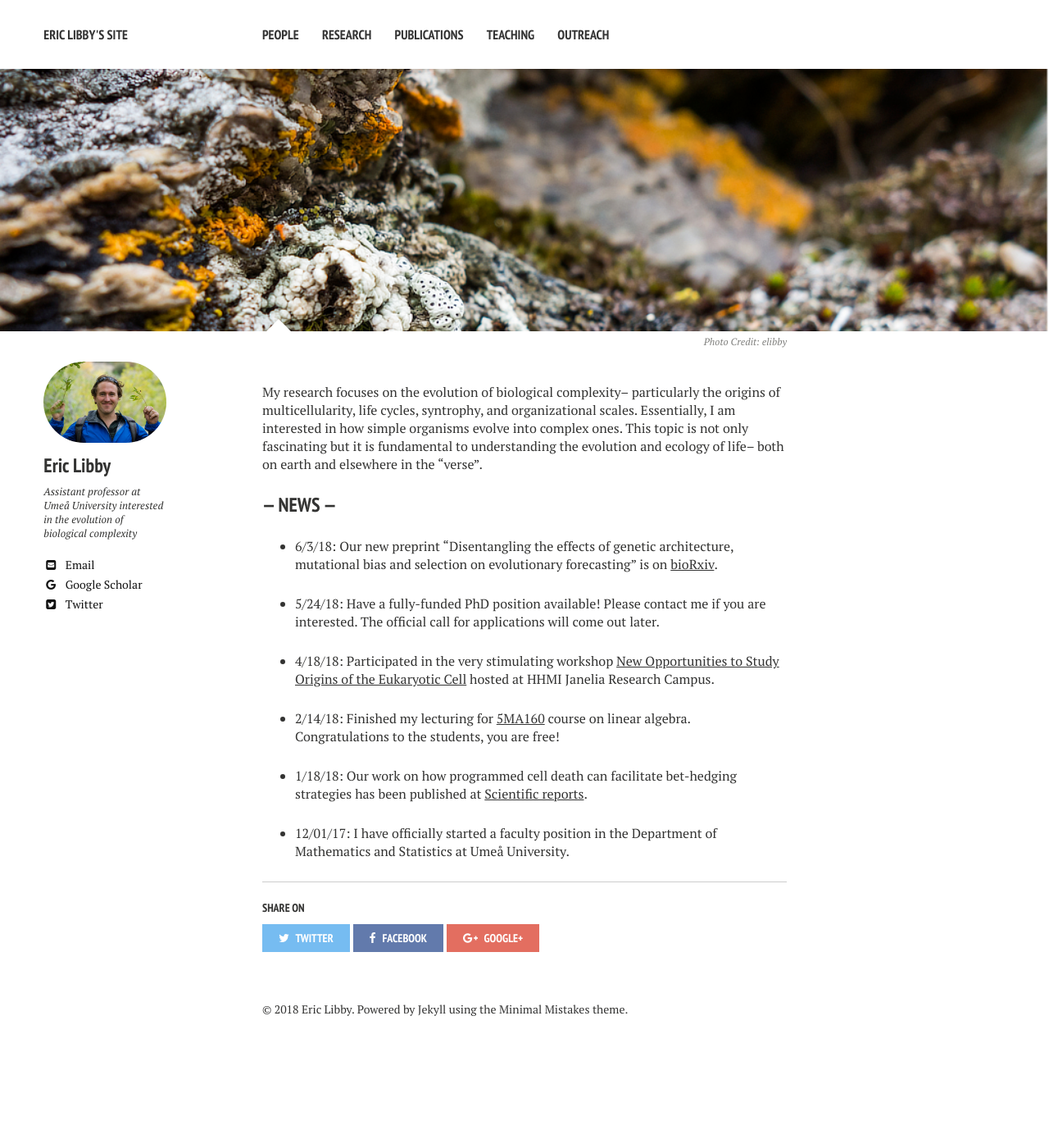
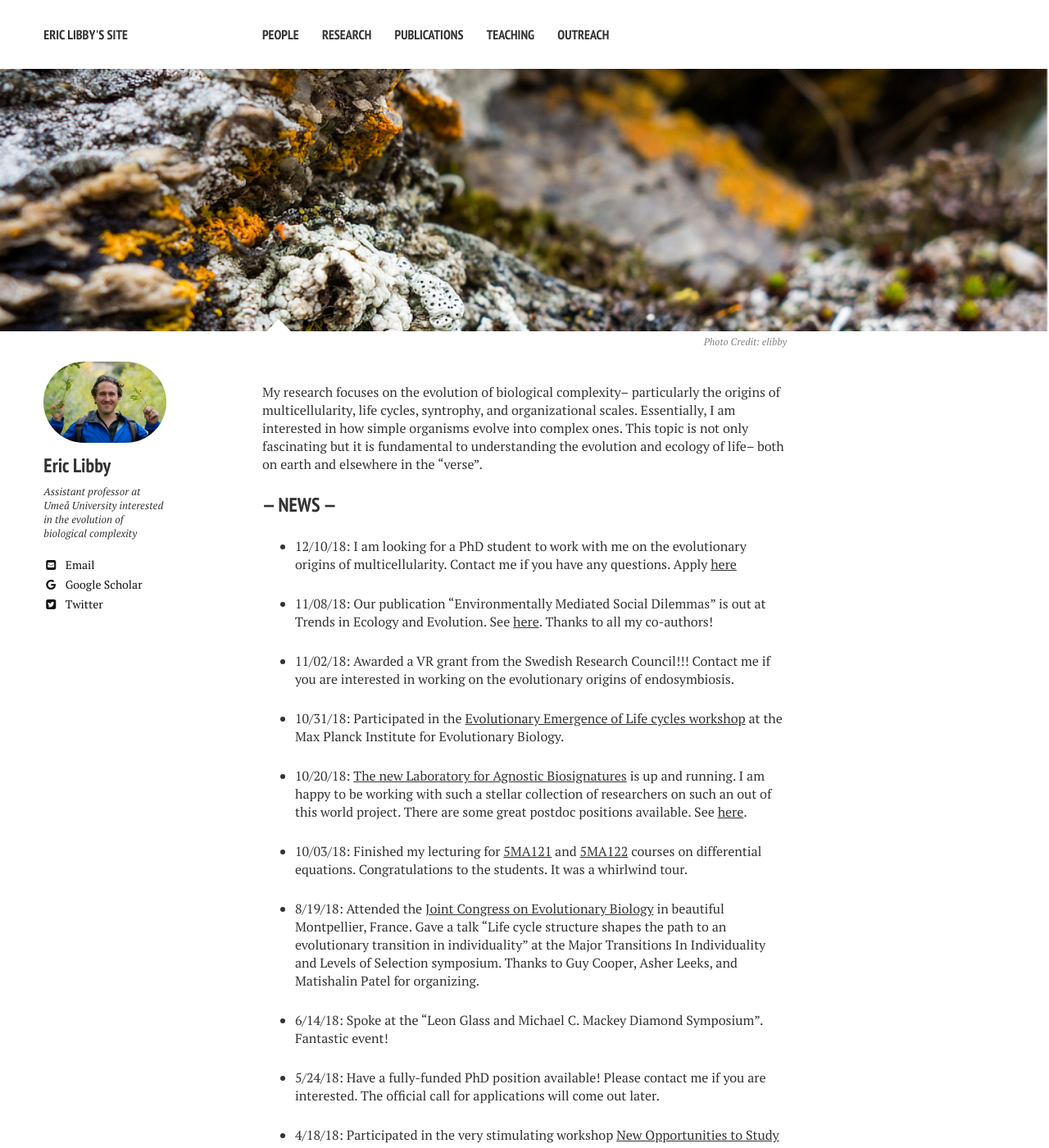
Before and after one commit to ericlibby/oldweb, a Jekyll site: the page built from index.md, in a window 1280 px wide and 1400 px high. Shown: the whole window at 82% size. Built offline with Jekyll 4.4.1, drawn with Linux system fonts in a browser that asks for light colours; nearby versions of some CDN libraries.

Commit message:
Updated dec 11

```diff
--- a/index.md
+++ b/index.md
@@ -10,7 +10,21 @@ image:
 My research focuses on the evolution of biological complexity-- particularly the origins of multicellularity, life cycles, syntrophy, and organizational scales. Essentially, I am interested in how simple organisms evolve into complex ones. This topic is not only fascinating but it is fundamental to understanding the evolution and ecology of life-- both on earth and elsewhere in the "verse".
 
 ### --- NEWS ---
-- 6/3/18: Our new preprint "Disentangling the effects of genetic architecture, mutational bias and selection on evolutionary forecasting" is on [bioRxiv](https://www.biorxiv.org/content/early/2018/06/03/335711.article-info).
+- 12/10/18: I am looking for a PhD student to work with me on the evolutionary origins of multicellularity. Contact me if you have any questions. Apply [here](https://umu.mynetworkglobal.com/en/what:job/jobID:240085/)
+
+- 11/08/18: Our publication "Environmentally Mediated Social Dilemmas" is out at Trends in Ecology and Evolution. See [here](https://www.cell.com/trends/ecology-evolution/fulltext/S0169-5347(18)30249-0?_returnURL=https%3A%2F%2Flinkinghub.elsevier.com%2Fretrieve%2Fpii%2FS0169534718302490%3Fshowall%3Dtrue). Thanks to all my co-authors!
+
+- 11/02/18: Awarded a VR grant from the Swedish Research Council!!! Contact me if you are interested in working on the evolutionary origins of endosymbiosis.
+
+- 10/31/18: Participated in the [Evolutionary Emergence of Life cycles workshop](https://www.evolbio.mpg.de/3247466/evolutionary-emergence-of-life-cycles) at the Max Planck Institute for Evolutionary Biology.
+
+- 10/20/18: [The new Laboratory for Agnostic Biosignatures](https://www.agnosticbiosignatures.org/) is up and running. I am happy to be working with such a stellar collection of researchers on such an out of this world project. There are some great postdoc positions available. See [here](https://www.agnosticbiosignatures.org/joinus).
+
+- 10/03/18: Finished my lecturing for [5MA121](https://www.umu.se/utbildning/kursplan/5ma121/) and [5MA122](https://www.umu.se/utbildning/kursplan/5ma122/) courses on differential equations. Congratulations to the students. It was a whirlwind tour.
+
+- 8/19/18: Attended the [Joint Congress on Evolutionary Biology](https://www.evolutionmontpellier2018.org/) in beautiful Montpellier, France. Gave a talk "Life cycle structure shapes the path to an evolutionary transition in individuality" at the Major Transitions In Individuality and Levels of Selection symposium. Thanks to Guy Cooper, Asher Leeks, and Matishalin Patel for organizing.
+
+- 6/14/18: Spoke at the "Leon Glass and Michael C. Mackey Diamond Symposium". Fantastic event!
 
 - 5/24/18: Have a fully-funded PhD position available! Please contact me if you are interested. The official call for applications will come out later.
 
```
Also changed, not shown: p_publications/index.md (+8 -1 lines), 1 other file.
